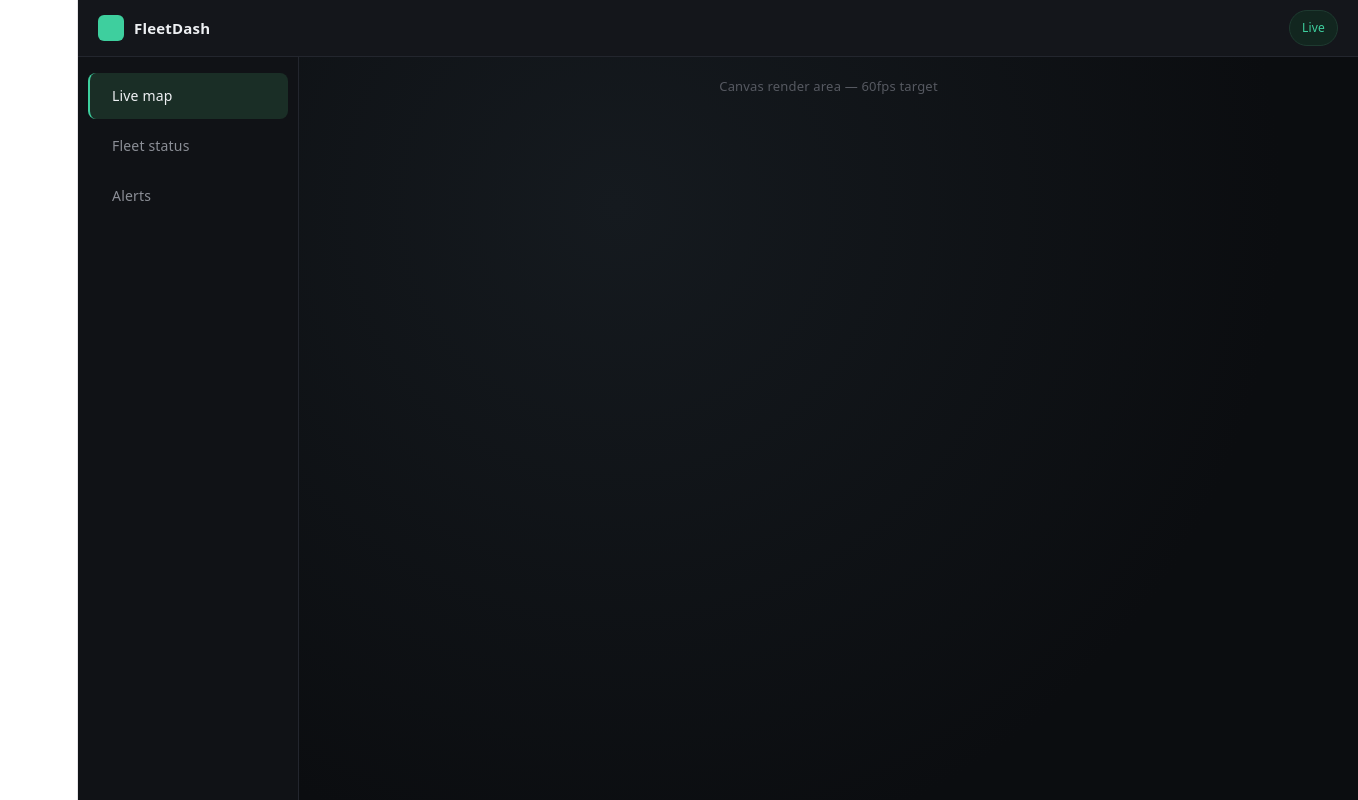
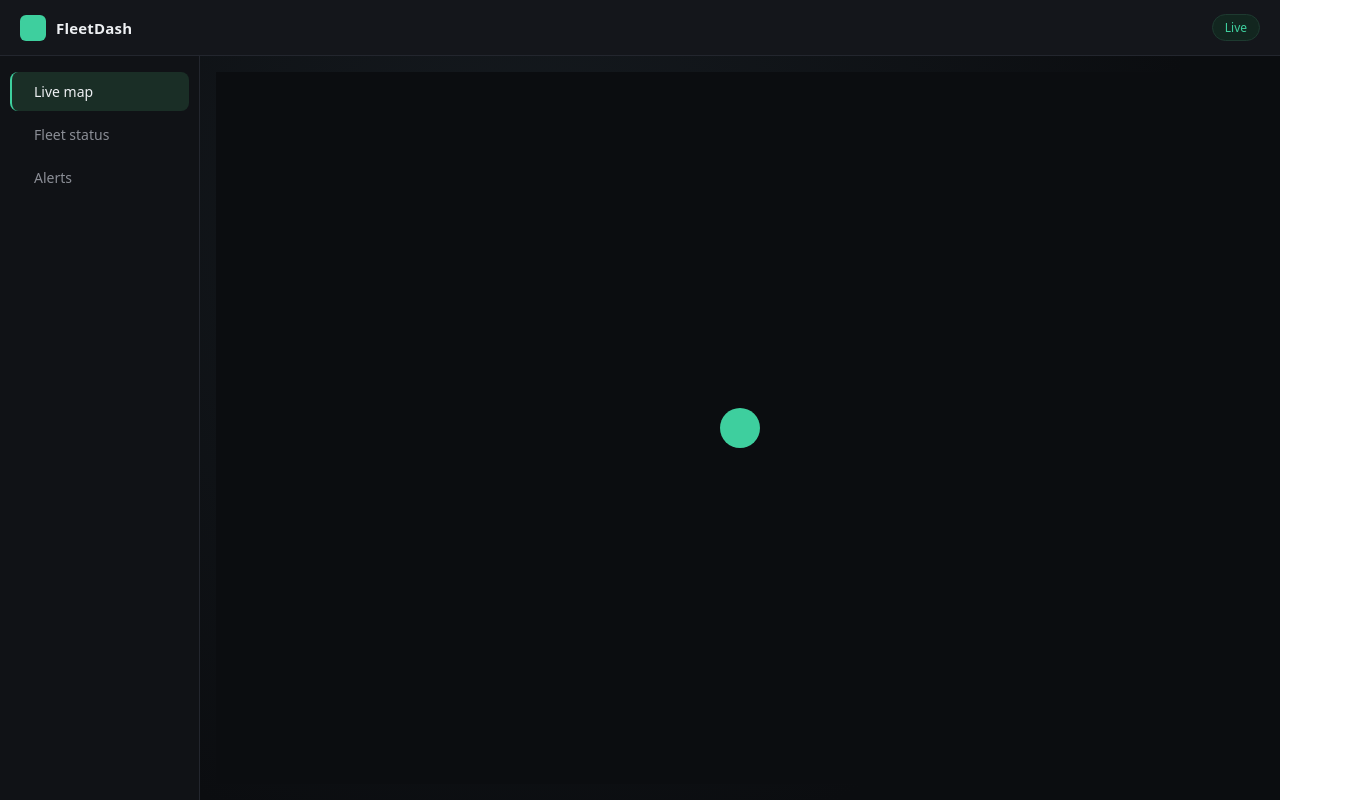
Before and after one commit to AnasMalek12/FleetDash, a React (Vite) app in the folder frontend/: page / in a window 1280 px wide. Shown: the whole page, 1358 px wide, since content can reach past the window. Built offline with nearby package versions, Linux system fonts and the light colour scheme; some icons are missing.

Commit message:
Day 3: Set up base Canvas context with resize handling, fix full-width layout

```diff
--- a/frontend/src/App.tsx
+++ b/frontend/src/App.tsx
@@ -1,11 +1,10 @@
 import DashboardLayout from './layouts/DashboardLayout';
+import FleetCanvas from './canvas/FleetCanvas';
 
 function App() {
   return (
     <DashboardLayout>
-      <div style={{ color: '#565961', fontSize: '13px' }}>
-        Canvas render area — 60fps target
-      </div>
+      <FleetCanvas />
     </DashboardLayout>
   );
 }
--- /dev/null
+++ b/frontend/src/canvas/FleetCanvas.tsx
@@ -0,0 +1,44 @@
+import { useEffect, useRef } from 'react';
+
+const FleetCanvas = () => {
+  const canvasRef = useRef<HTMLCanvasElement>(null);
+  const containerRef = useRef<HTMLDivElement>(null);
+
+  useEffect(() => {
+    const canvas = canvasRef.current;
+    const container = containerRef.current;
+    if (!canvas || !container) return;
+
+    const ctx = canvas.getContext('2d');
+    if (!ctx) return;
+
+    const resizeCanvas = () => {
+      const { width, height } = container.getBoundingClientRect();
+      canvas.width = width;
+      canvas.height = height;
+
+      // temporary test draw — confirms canvas is working
+      ctx.fillStyle = '#0b0d10';
+      ctx.fillRect(0, 0, width, height);
+      ctx.fillStyle = '#3ecf9e';
+      ctx.beginPath();
+      ctx.arc(width / 2, height / 2, 20, 0, Math.PI * 2);
+      ctx.fill();
+    };
+
+    resizeCanvas();
+
+    const observer = new ResizeObserver(resizeCanvas);
+    observer.observe(container);
+
+    return () => observer.disconnect();
+  }, []);
+
+  return (
+    <div ref={containerRef} style={{ width: '100%', height: '100%' }}>
+      <canvas ref={canvasRef} />
+    </div>
+  );
+};
+
+export default FleetCanvas;
--- a/frontend/src/index.css
+++ b/frontend/src/index.css
@@ -1,111 +1,17 @@
-:root {
-  --text: #6b6375;
-  --text-h: #08060d;
-  --bg: #fff;
-  --border: #e5e4e7;
-  --code-bg: #f4f3ec;
-  --accent: #aa3bff;
-  --accent-bg: rgba(170, 59, 255, 0.1);
-  --accent-border: rgba(170, 59, 255, 0.5);
-  --social-bg: rgba(244, 243, 236, 0.5);
-  --shadow:
-    rgba(0, 0, 0, 0.1) 0 10px 15px -3px, rgba(0, 0, 0, 0.05) 0 4px 6px -2px;
-
-  --sans: system-ui, "Segoe UI", Roboto, sans-serif;
-  --heading: system-ui, "Segoe UI", Roboto, sans-serif;
-  --mono: ui-monospace, Consolas, monospace;
-
-  font: 18px/145% var(--sans);
-  letter-spacing: 0.18px;
-  color-scheme: light dark;
-  color: var(--text);
-  background: var(--bg);
-  font-synthesis: none;
-  text-rendering: optimizeLegibility;
-  -webkit-font-smoothing: antialiased;
-  -moz-osx-font-smoothing: grayscale;
-
-  @media (max-width: 1024px) {
-    font-size: 16px;
-  }
-}
-
-@media (prefers-color-scheme: dark) {
-  :root {
-    --text: #9ca3af;
-    --text-h: #f3f4f6;
-    --bg: #16171d;
-    --border: #2e303a;
-    --code-bg: #1f2028;
-    --accent: #c084fc;
-    --accent-bg: rgba(192, 132, 252, 0.15);
-    --accent-border: rgba(192, 132, 252, 0.5);
-    --social-bg: rgba(47, 48, 58, 0.5);
-    --shadow:
-      rgba(0, 0, 0, 0.4) 0 10px 15px -3px, rgba(0, 0, 0, 0.25) 0 4px 6px -2px;
-  }
-
-  #social .button-icon {
-    filter: invert(1) brightness(2);
-  }
-}
-
-#root {
-  width: 1126px;
-  max-width: 100%;
-  margin: 0 auto;
-  text-align: center;
-  border-inline: 1px solid var(--border);
-  min-height: 100svh;
-  display: flex;
-  flex-direction: column;
+* {
   box-sizing: border-box;
 }
 
 body {
   margin: 0;
+  padding: 0;
 }
 
-h1,
-h2 {
-  font-family: var(--heading);
-  font-weight: 500;
-  color: var(--text-h);
+#root {
+  width: 100%;
+  min-height: 100vh;
 }
 
-h1 {
-  font-size: 56px;
-  letter-spacing: -1.68px;
-  margin: 32px 0;
-  @media (max-width: 1024px) {
-    font-size: 36px;
-    margin: 20px 0;
-  }
+html, body, #root {
+  overflow: hidden;
 }
-h2 {
-  font-size: 24px;
-  line-height: 118%;
-  letter-spacing: -0.24px;
-  margin: 0 0 8px;
-  @media (max-width: 1024px) {
-    font-size: 20px;
-  }
-}
-p {
-  margin: 0;
-}
-
-code,
-.counter {
-  font-family: var(--mono);
-  display: inline-flex;
-  border-radius: 4px;
-  color: var(--text-h);
-}
-
-code {
-  font-size: 15px;
-  line-height: 135%;
-  padding: 4px 8px;
-  background: var(--code-bg);
-}
```
